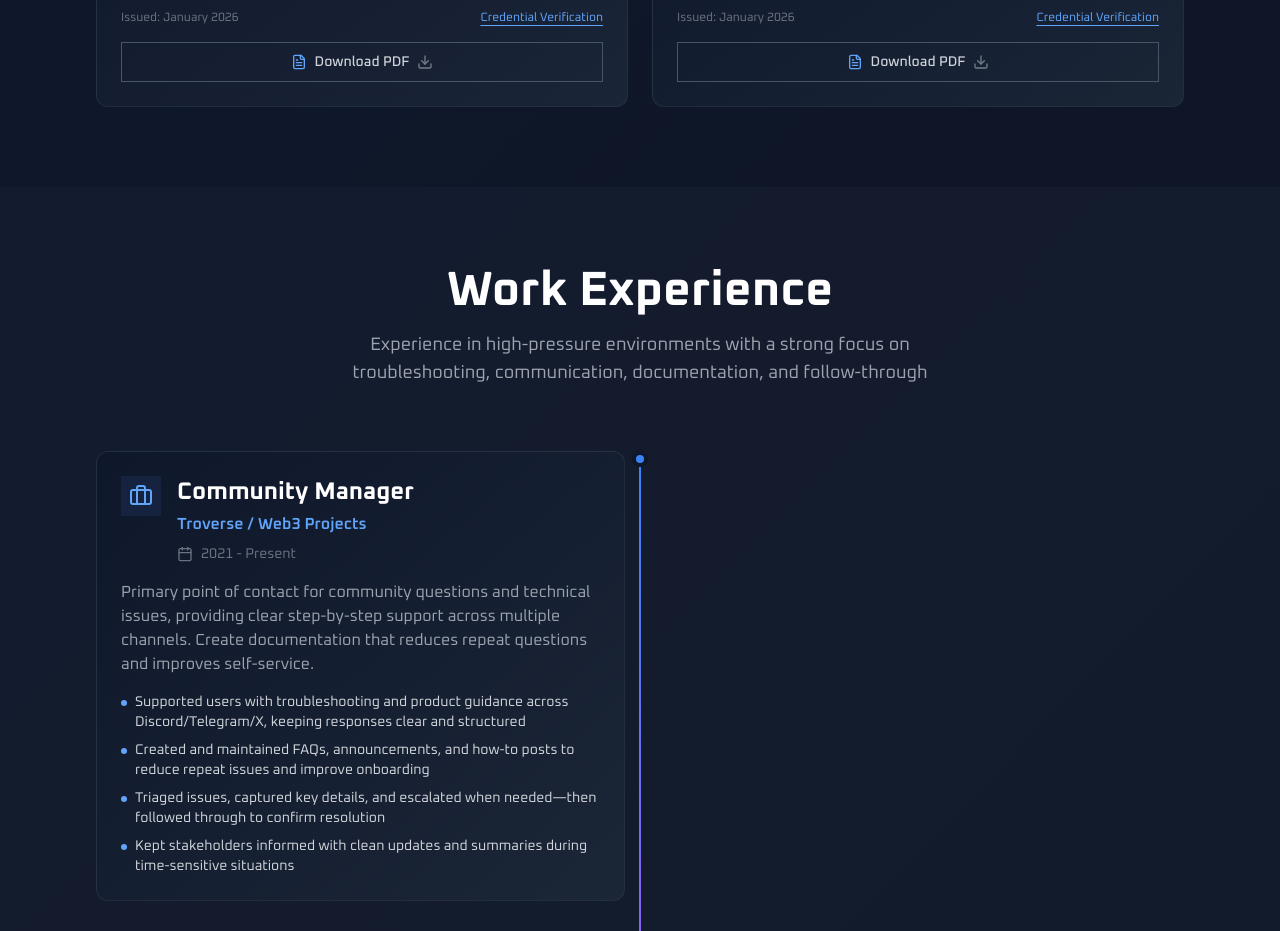
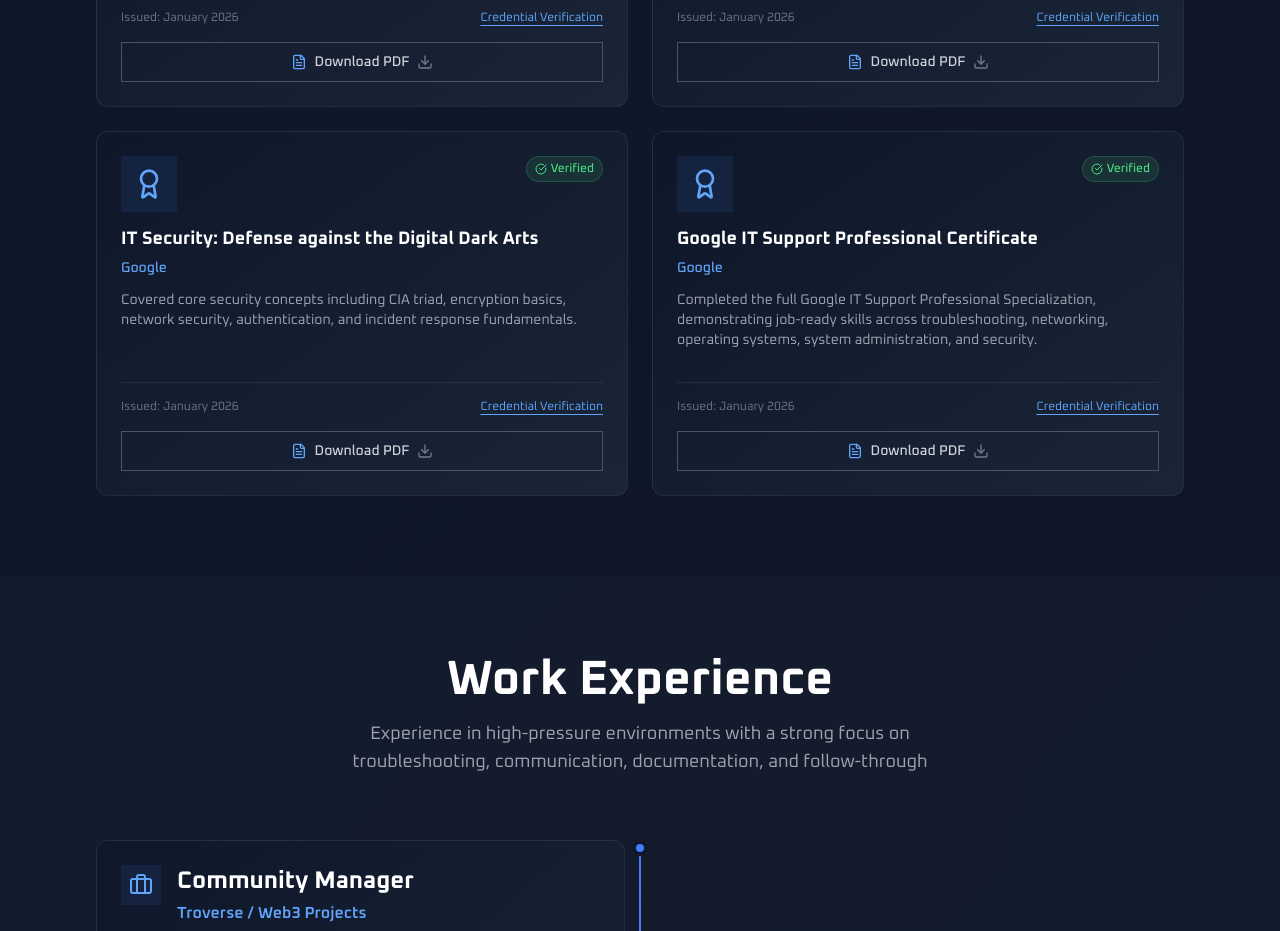
Before and after one commit to Eazyny/resume_site, a React (Vite) app: page / in a window 1280 px wide. Shown: the part 3780-4711 px from the top of the page. Built offline with nearby package versions, Linux system fonts and the light colour scheme.

Commit message:
feat: add IT Security + Full Google IT Support certificates

```diff
--- a/src/components/Certifications.jsx
+++ b/src/components/Certifications.jsx
@@ -43,8 +43,31 @@ const Certifications = () => {
       description:
         'Learned core system administration tasks, infrastructure services, and best practices for managing users, services, and enterprise environments.',
       pdfName: 'SystemAdministrator.pdf',
-      // If you have a Coursera verify link, drop it here. Otherwise, keep it to your cert PDF.
       verificationUrl: 'https://www.coursera.org/verify/IBZO8E1TFB3U',
+    },
+
+    // ✅ NEW: Course 5 (Security)
+    {
+      title: 'IT Security: Defense against the Digital Dark Arts',
+      issuer: 'Google',
+      date: 'January 2026', // <-- change if needed
+      credentialId: 'GOOG-IT-005',
+      description:
+        'Covered core security concepts including CIA triad, encryption basics, network security, authentication, and incident response fundamentals.',
+      pdfName: 'ITSecurity.pdf', // <-- make sure this matches the PDF in /public
+      verificationUrl: 'https://coursera.org/verify/YS67E8K4K2V4', // <-- replace
+    },
+
+    // ✅ NEW: Full Professional Certificate (Specialization completion)
+    {
+      title: 'Google IT Support Professional Certificate',
+      issuer: 'Google',
+      date: 'January 2026', // <-- change if needed
+      credentialId: 'GOOG-IT-PRO',
+      description:
+        'Completed the full Google IT Support Professional Specialization, demonstrating job-ready skills across troubleshooting, networking, operating systems, system administration, and security.',
+      pdfName: 'GoogleITSupportProfessionalCert.pdf', // <-- make sure this matches the PDF in /public
+      verificationUrl: 'https://coursera.org/verify/professional-cert/2FLTPOHX1URJ', // <-- replace
     },
   ];
 
@@ -66,7 +89,7 @@ const Certifications = () => {
           </p>
         </motion.div>
 
-        {/* ✅ Updated grid so 4 items looks clean */}
+        {/* ✅ 2 columns on md+ keeps 6 items clean (3 rows of 2) */}
         <div className="grid grid-cols-1 md:grid-cols-2 gap-6">
           {certifications.map((cert, index) => (
             <motion.div
@@ -74,13 +97,14 @@ const Certifications = () => {
               initial={{ opacity: 0, y: 30 }}
               whileInView={{ opacity: 1, y: 0 }}
               viewport={{ once: true }}
-              transition={{ duration: 0.5, delay: index * 0.1 }}
+              transition={{ duration: 0.5, delay: index * 0.08 }}
               className="bg-gradient-to-br from-slate-900/80 to-slate-800/80 backdrop-blur-sm rounded-xl p-6 border border-slate-700/50 hover:border-blue-500/50 transition-all duration-300 flex flex-col h-full hover:shadow-lg hover:shadow-blue-500/10 group"
             >
               <div className="flex items-start justify-between mb-4">
                 <div className="p-3 bg-blue-500/10 rounded-lg group-hover:bg-blue-500/20 transition-colors">
                   <Award className="w-8 h-8 text-blue-400" />
                 </div>
+
                 <div className="flex items-center gap-1 text-xs font-medium text-green-400 bg-green-400/10 px-2 py-1 rounded-full border border-green-400/20">
                   <CheckCircle className="w-3 h-3" />
                   <span>Verified</span>
```
Also changed, not shown: 2 other files (tests, documents, lock files or other folders).
